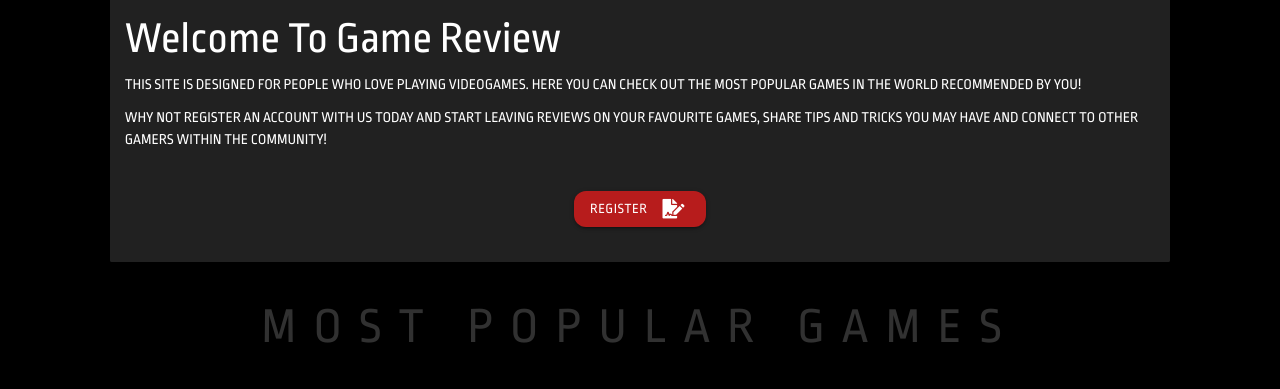
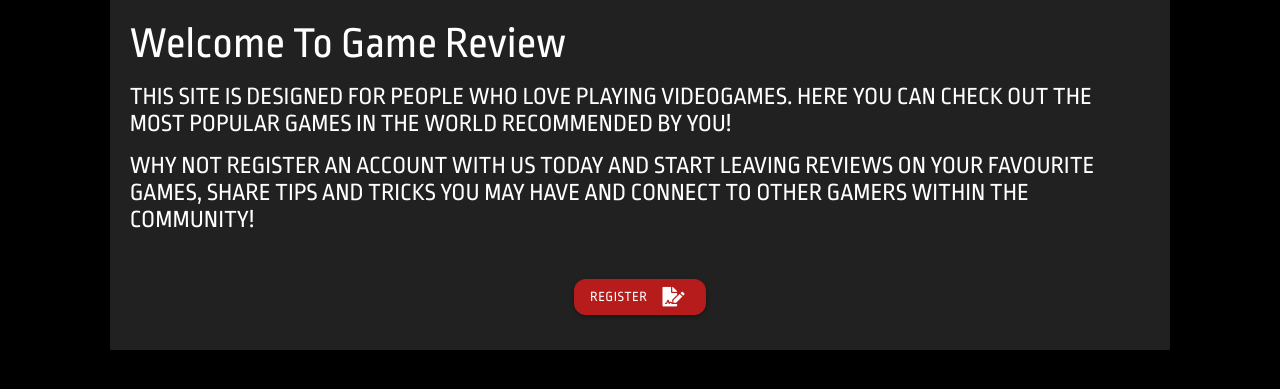
Before and after one commit to aMurphy85/Game-review-ms3, a Flask app: page / in a window 1280 px wide. Shown: the part 568-957 px from the top of the page. Run offline with Flask 2, Linux system fonts and the light colour scheme; some libraries are stand-ins or nearby versions.

Commit message:
Bug fix site info text sizing

```diff
--- a/static/css/style.css
+++ b/static/css/style.css
@@ -50,7 +50,11 @@ nav {
 
 /* -------------------------------------------- home page slider imgs */
 .site-title {
-    margin: 10px;
+    margin: 15px;
+}
+
+.site-info {
+    margin: 15px;
 }
 
 .card
--- a/templates/index.html
+++ b/templates/index.html
@@ -40,18 +40,18 @@
                 </div>
                 <div class="card-action white-text">
                     <h3 class="site-title">Welcome To Game Review</h3>
-                    <p class="site-info white-text">
+                    <h5 class="site-info white-text">
                         THIS SITE IS DESIGNED FOR PEOPLE WHO LOVE PLAYING
                         VIDEOGAMES. HERE YOU CAN CHECK OUT THE MOST
                         POPULAR GAMES IN THE WORLD RECOMMENDED BY YOU!
-                    </p>
-                    <p>
+                    </h5>
+                    <h5 class="site-info white-text">
                         WHY NOT REGISTER AN ACCOUNT WITH US TODAY
                         AND START LEAVING REVIEWS ON YOUR
                         FAVOURITE GAMES, SHARE TIPS AND
                         TRICKS YOU MAY HAVE AND CONNECT TO OTHER
                         GAMERS WITHIN THE COMMUNITY!
-                    </p>
+                    </h5>
                     <div class="row center-align">
                         <a class="btn red darken-4 register-btn" href="{{ url_for('register') }}" type="submit"
                           name="action">
```
